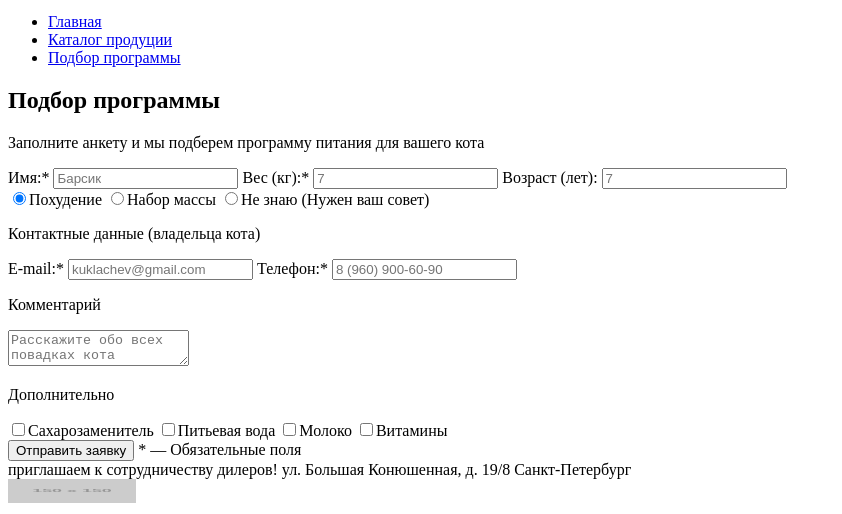
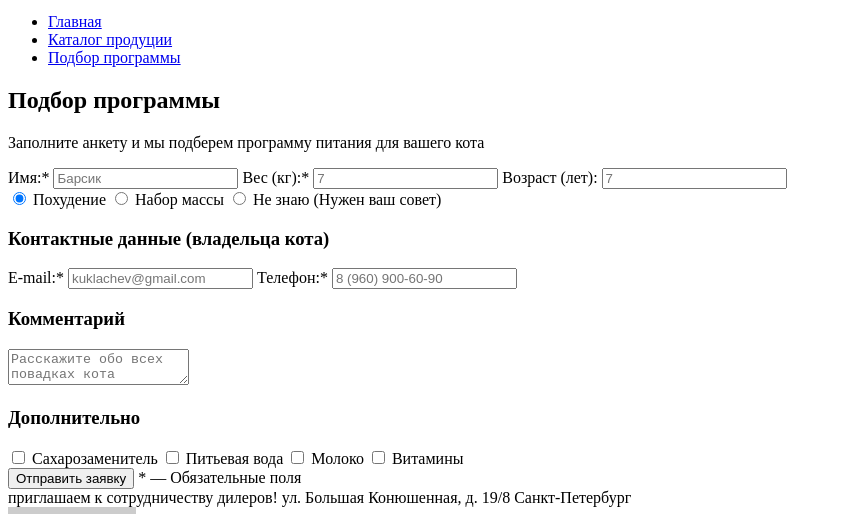
Before and after one commit to Annabanannaa/444893-cat-energy-19, a website: page source/form.html in a window 1280 px wide. Shown: the part 76-590 px from the top of the page, without its empty margins (0-842 px from the left). Drawn offline with Linux system fonts and the light colour scheme; placeholder pictures from the web are drawn by us.

Commit message:
правки

```diff
--- a/source/form.html
+++ b/source/form.html
@@ -10,7 +10,8 @@
 
 <header class="page-header">
   <a class="page-header__logo" href="">
-      <img class="page-header__logo-img" src="https://via.placeholder.com/150x150" alt="логотип Кэт энерджи" height="40" width="190">
+    <img class="page-header__logo-img" src="https://via.placeholder.com/150x150" alt="логотип Кэт энерджи" height="40"
+         width="190">
   </a>
   <nav class="main-nav">
     <button class="main-nav__toggle" type="button">Открыть меню</button>
@@ -35,26 +36,66 @@
   <p class="program-form__description">Заполните анкету и мы подберем
     программу питания для вашего кота</p>
   <div class="program-form__block">
-      <label class="program-form__label">Имя:* <input type="text" placeholder="Барсик" name="name"></label>
-      <label class="program-form__label">Вес (кг):* <input type="text" placeholder="7" name="weight"></label>
-      <label class="program-form__label">Возраст (лет): <input type="text" placeholder="7" name="age"></label>
-      <div class="program-form__section">
-        <input class="program-form__radio" type="radio" id="element_1" name="program" value="1" checked><label for="element_1">Похудение</label>
-        <input class="program-form__radio" type="radio" id="element_2" name="program" value="2"><label for="element_2">Набор массы</label>
-        <input class="program-form__radio" type="radio" id="element_2" name="program" value="3"><label for="element_3">Не знаю (Нужен ваш совет)</label>
+    <label class="program-form__item">
+      <span class="program-form__label">Имя:*</span>
+      <input required type="text" placeholder="Барсик" name="name">
+    </label>
+    <label class="program-form__item">
+      <span class="program-form__label">Вес (кг):*</span>
+      <input required type="text" placeholder="7" name="weight">
+    </label>
+    <label class="program-form__item">
+      <span class="program-form__label">Возраст (лет):</span>
+      <input type="text" placeholder="7" name="age">
+    </label>
+    <div class="program-form__type">
+      <label class="program-form__item">
+        <input class="program-form__radio" type="radio" name="program" value="1" checked>
+        <span class="program-form__label">Похудение</span>
+      </label>
+      <label class="program-form__item">
+        <input class="program-form__radio" type="radio" name="program" value="2">
+        <span class="program-form__label">Набор массы</span>
+      </label>
+      <label class="program-form__item">
+        <input class="program-form__radio" type="radio" name="program" value="3">
+        <span class="program-form__label">Не знаю (Нужен ваш совет)</span>
+      </label>
     </div>
   </div>
-    <div class="program-form__data">
-      <p class="program-form__sub-title">Контактные данные (владельца кота)</p>
-      <label class="program-form__label">E-mail:* <input placeholder="kuklachev@gmail.com" name="mail" type="text"></label>
-      <label class="program-form__label">Телефон:* <input placeholder="8 (960) 900-60-90" name="phone" type="text"></label>
-      <p class="program-form__sub-title">Комментарий</p>
+  <div class="program-form__block">
+    <h3 class="program-form__subtitle">Контактные данные (владельца кота)</h3>
+    <label class="program-form__item">
+      <span class="program-form__label">E-mail:*</span>
+      <input required placeholder="kuklachev@gmail.com" name="mail" type="text">
+    </label>
+    <label class="program-form__item">
+      <span class="program-form__label">Телефон:*</span>
+      <input required placeholder="8 (960) 900-60-90" name="phone" type="text">
+    </label>
+  </div>
+  <div class="program-form__block">
+    <h3 class="program-form__subtitle">Комментарий</h3>
     <textarea class="program-form__comment" name="text" placeholder="Расскажите обо всех повадках кота"></textarea>
-      <p class="program-form__sub-title">Дополнительно</p>
-      <input class="program-form__checkbox" type="checkbox" id="check1" name="sweetener" value="1"><label for="check1">Сахарозаменитель</label>
-      <input class="program-form__checkbox" type="checkbox" id="check2" name="water" value="2"><label for="check2">Питьевая вода</label>
-      <input class="program-form__checkbox" type="checkbox" id="check3" name="milk" value="3"><label for="check3">Молоко</label>
-      <input class="program-form__checkbox" type="checkbox" id="check4" name="vitamins" value="4"><label for="check4">Витамины</label>
+  </div>
+  <div class="program-form__block">
+    <h3 class="program-form__subtitle">Дополнительно</h3>
+    <label class="program-form__item">
+      <input class="program-form__checkbox" type="checkbox" name="sweetener" value="1">
+      <span class="program-form__label">Сахарозаменитель</span>
+    </label>
+    <label class="program-form__item">
+      <input class="program-form__checkbox" type="checkbox" name="water" value="2">
+      <span class="program-form__label">Питьевая вода</span>
+    </label>
+    <label class="program-form__item">
+      <input class="program-form__checkbox" type="checkbox" name="milk" value="3">
+      <span class="program-form__label">Молоко</span>
+    </label>
+    <label class="program-form__item">
+      <input class="program-form__checkbox" type="checkbox" name="vitamins" value="4">
+      <span class="program-form__label">Витамины</span>
+    </label>
   </div>
   <button class="program-form__btn" type="submit">Отправить заявку</button>
   <span class="program-form__required">* — Обязательные поля</span>
@@ -62,7 +103,7 @@
 
 <section class="contacts">
   <span class="contacts__title">приглашаем к сотрудничеству дилеров!</span>
-    <span class="contacts__adres">ул. Большая Конюшенная, д. 19/8 Санкт-Петербург</span>
+  <span class="contacts__address">ул. Большая Конюшенная, д. 19/8 Санкт-Петербург</span>
 </section>
 
 <section class="map">
```
Also changed, not shown: source/catalog.html (+9 -9 lines), source/index.html (+1 -1 lines). Lines whose indentation alone changed are shown as unchanged.
